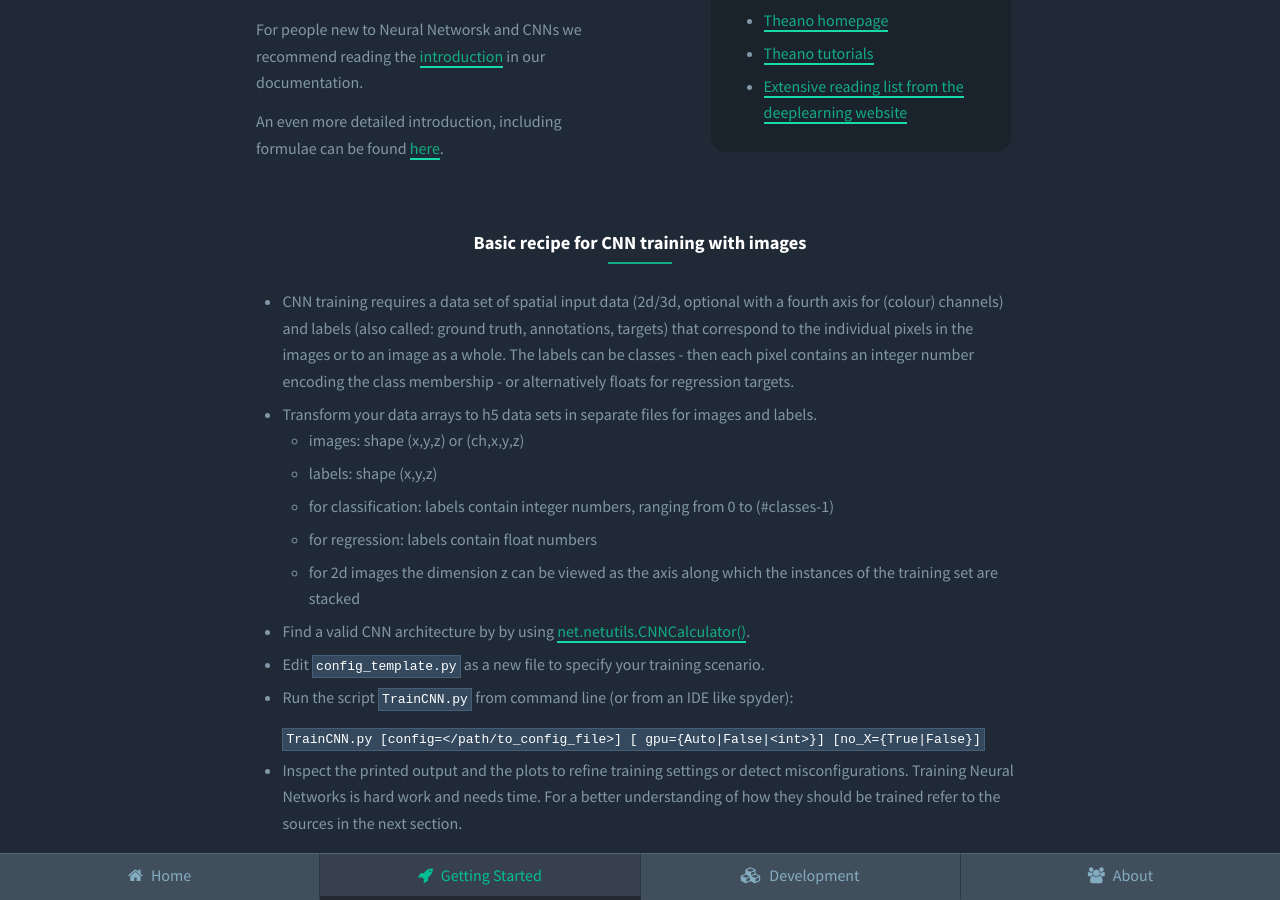
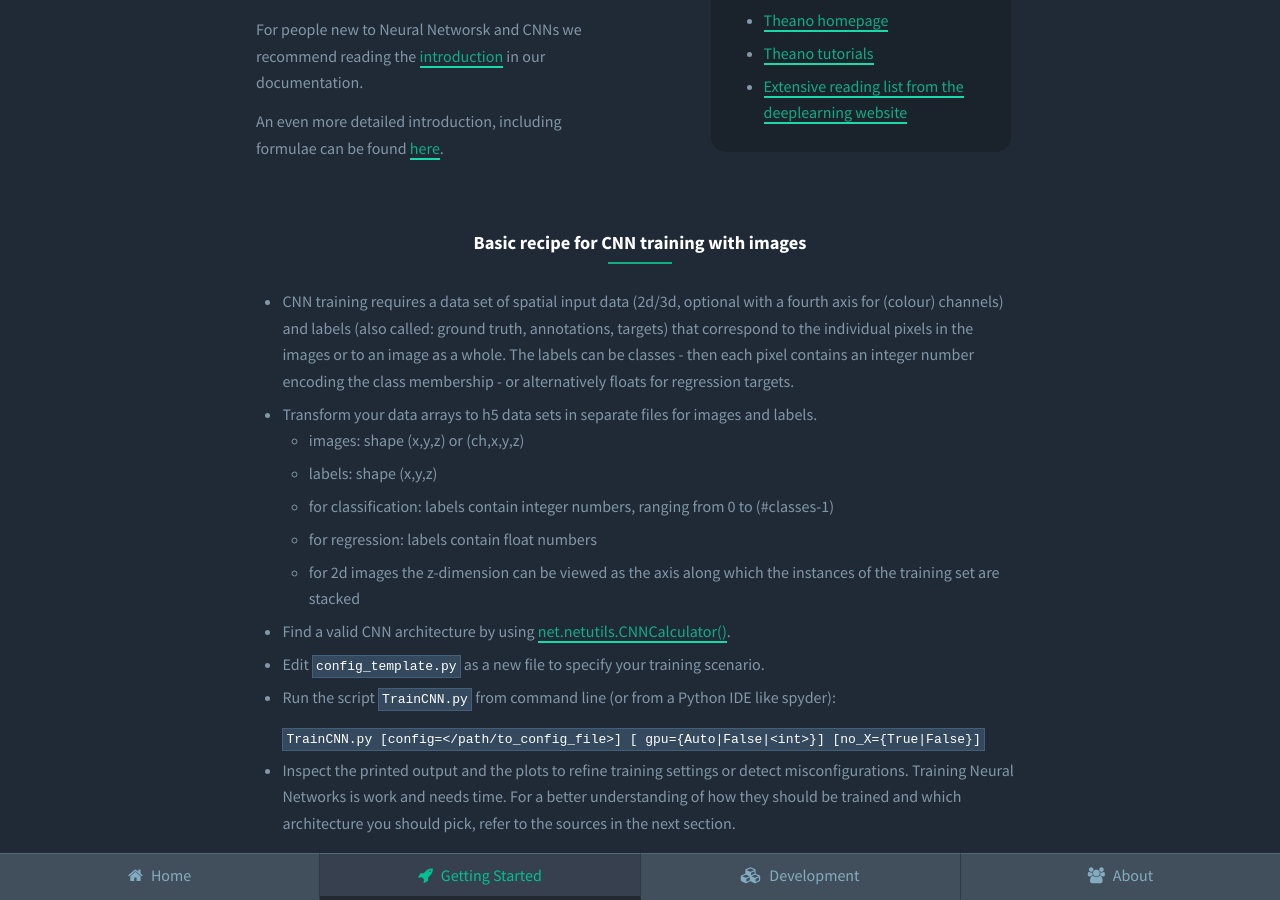
Before and after one commit to ELEKTRONN/elektronn.github.io, a Jekyll site: the page built from getting-started.html, in a window 1280 px wide and 900 px high, scrolled down 1575 px. Built offline with Jekyll 4.4.1, drawn with Linux system fonts in a browser that asks for light colours; nearby versions of some CDN libraries.

Commit message:
Update getting-started.html

```diff
--- a/getting-started.html
+++ b/getting-started.html
@@ -148,20 +148,20 @@ permalink: /getting-started/
 							<li>labels: shape (x,y,z)</li>
 							<li>for classification: labels contain integer numbers, ranging from 0 to (#classes-1)</li>
 							<li>for regression: labels contain float numbers</li>
-							<li>for 2d images the dimension z can be viewed as the axis along which the instances of the training set are stacked</li>
+							<li>for 2d images the z-dimension can be viewed as the axis along which the instances of the training set are stacked</li>
 						</ul>
 					</li>
 
-					<li>Find a valid CNN architecture by by using <a href="{{ site.documentation-url }}/_Net.html#net.netutils.CNNCalculator">net.netutils.CNNCalculator()</a>.</li>
+					<li>Find a valid CNN architecture by using <a href="{{ site.documentation-url }}/_Net.html#net.netutils.CNNCalculator">net.netutils.CNNCalculator()</a>.</li>
 
 					<li>Edit <code>config_template.py</code> as a new file to specify your training scenario.</li>
 
 					<li>
-						<p>Run the script <code>TrainCNN.py</code> from command line (or from an IDE like spyder):</p>
+						<p>Run the script <code>TrainCNN.py</code> from command line (or from a Python IDE like spyder):</p>
 						<p><code>TrainCNN.py [config=&lt;/path/to_config_file&gt;] [ gpu={Auto|False|&lt;int&gt;}] [no_X={True|False}]</code></p>
 					</li>
 
-					<li>Inspect the printed output and the plots to refine training settings or detect misconfigurations. Training Neural Networks is hard work and needs time. For a better understanding of how they should be trained refer to the sources in the next section.</li>
+					<li>Inspect the printed output and the plots to refine training settings or detect misconfigurations. Training Neural Networks is work and needs time. For a better understanding of how they should be trained and which architecture you should pick, refer to the sources in the next section.</li>
 				</ul>
 
 			</div>
```
